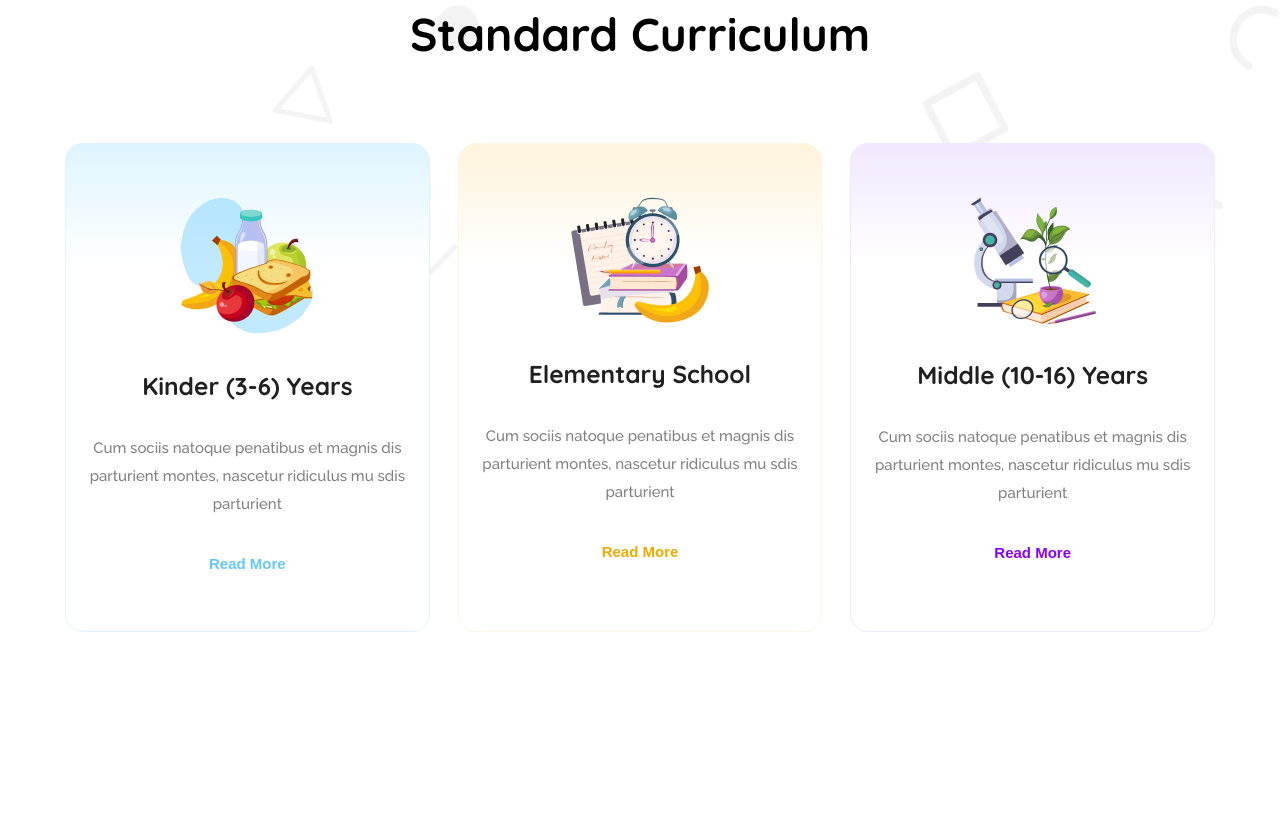
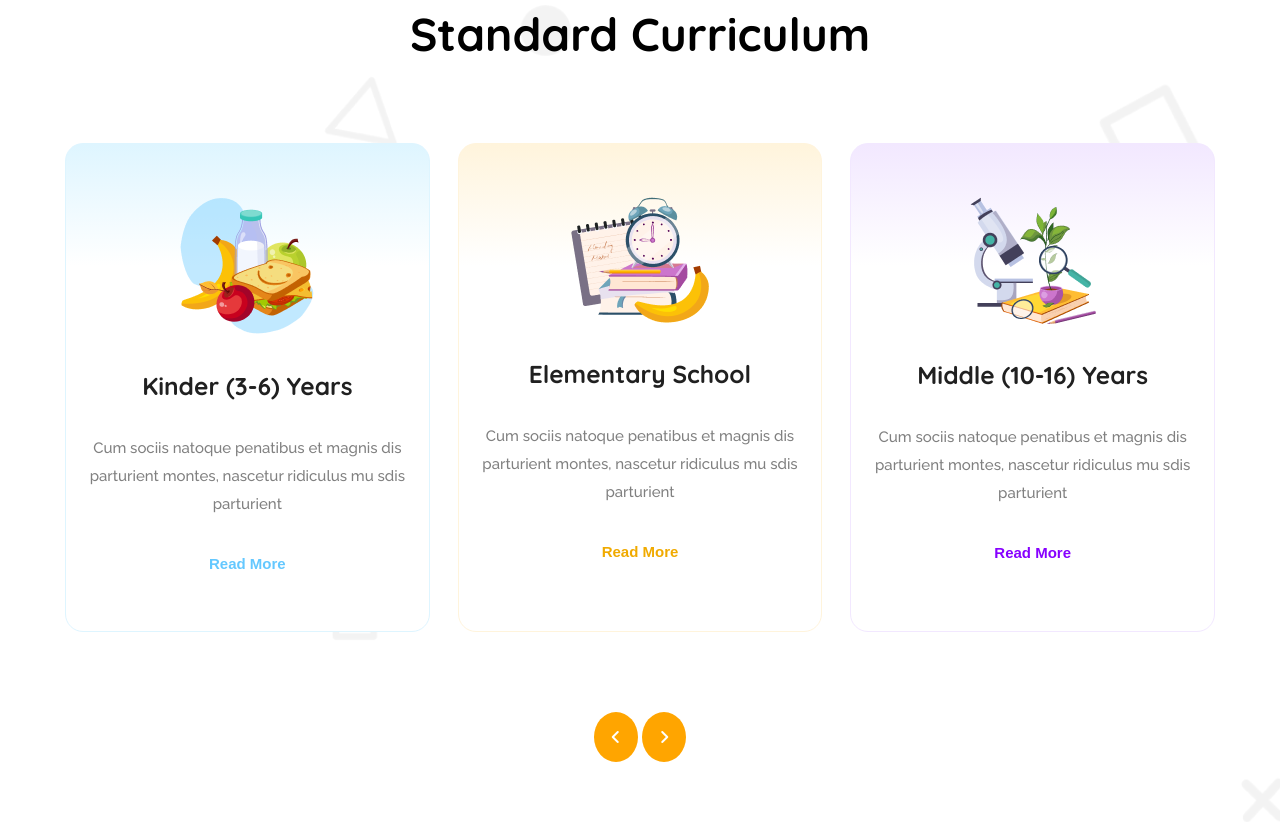
Before and after one commit to nowshintasmin/kids-school, a plain HTML site: page index.html in a window 1280 px wide. Shown: the part 736-1558 px from the top of the page. Before the commit the page ends 1448 px from the top, so only its background shows below. Drawn offline with Linux system fonts and the light colour scheme.

Commit message:
3rd commit

```diff
--- a/css/style.css
+++ b/css/style.css
@@ -283,3 +283,14 @@
     padding:8px 20px;
     border-radius: 8px;
 }
+.main_section .curriculum_section .icon i{
+    background-color: orange;
+    padding:17px;
+    border-radius: 50%;
+    text-align: center;
+    color:white;
+}
+.main_section .curriculum_section .icon{
+    text-align: center;
+    padding-bottom: 60px;
+}
--- a/index.html
+++ b/index.html
@@ -7,6 +7,8 @@
         <link rel="preconnect" href="https://fonts.googleapis.com">
 <link rel="preconnect" href="https://fonts.gstatic.com" crossorigin>
 <link href="https://fonts.googleapis.com/css2?family=Quicksand:wght@300..700&family=Raleway:ital,wght@0,100..900;1,100..900&display=swap" rel="stylesheet">
+
+<link rel="stylesheet" href="https://cdnjs.cloudflare.com/ajax/libs/font-awesome/6.7.2/css/all.min.css" integrity="sha512-Evv84Mr4kqVGRNSgIGL/F/aIDqQb7xQ2vcrdIwxfjThSH8CSR7PBEakCr51Ck+w+/U6swU2Im1vVX0SVk9ABhg==" crossorigin="anonymous" referrerpolicy="no-referrer" />
 
         <link rel="stylesheet" href="css/style.css">
         <title>Kids School</title>
@@ -79,6 +81,10 @@
                             <button>Read More</button>
                     </div>
                 </div>
+                <div class="icon">
+                    <i class="fa-solid fa-angle-left"></i>
+                    <i class="fa-solid fa-angle-right"></i>
+                </div>
             </div>
             <div class="stories_section">
 
```
